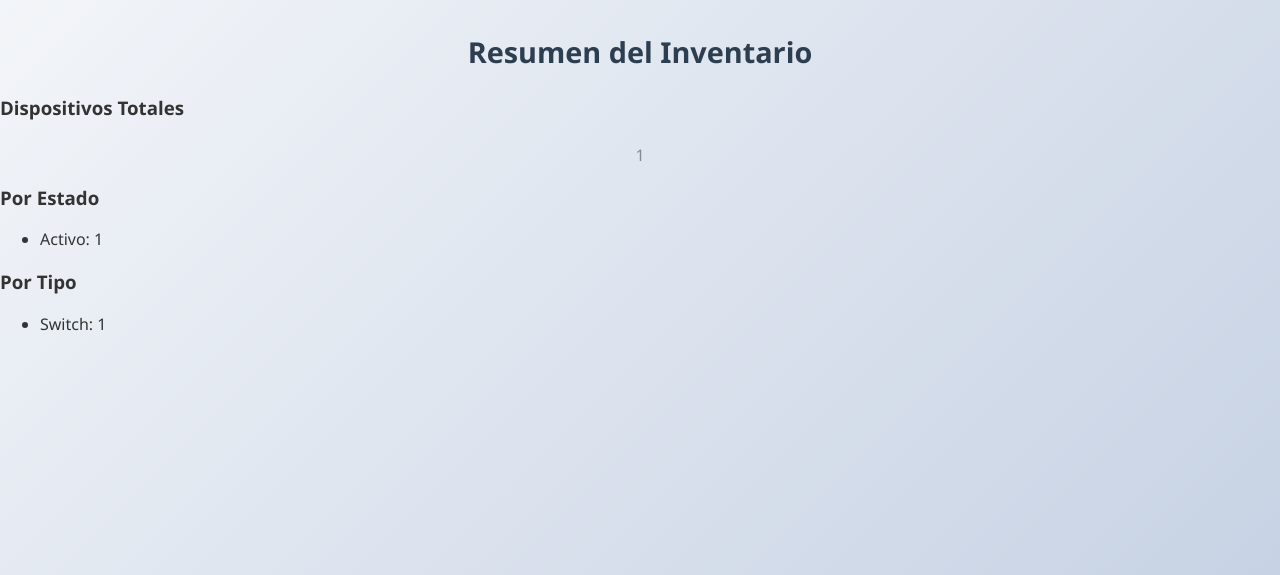
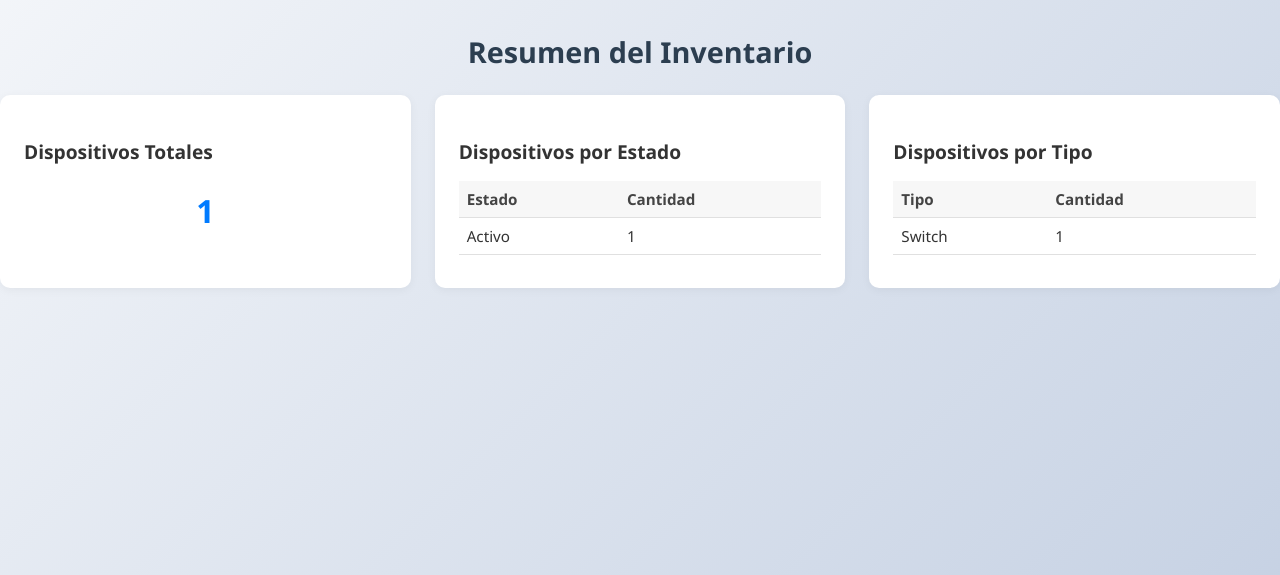
Before and after one commit to Pepentium/netinv_app, a Flask app: page / in a window 1280 px wide. Shown: the part 105-680 px from the top of the page. Run offline with Flask 3, Linux system fonts and the light colour scheme; a user stored in the database is signed in; tables that the repository leaves empty hold one stand-in row (values such as "Sample post").

Commit message:
fix:pending-changes-01

```diff
--- a/app/inventory/routes.py
+++ b/app/inventory/routes.py
@@ -3,9 +3,12 @@ from flask_login import login_required
 from app.models import Device, Rack, Location, Model
 from app.inventory.utils import is_ip_available, get_devices_summary
 from app import db
+from ipaddress import IPv4Network
+from app.inventory.forms import DeviceForm
 
 inventory_bp = Blueprint('inventory', __name__)
 
+# --- Rutas existentes ---
 @inventory_bp.route('/')
 @inventory_bp.route('/dashboard')
 @login_required
@@ -22,11 +25,96 @@ def devices():
 @inventory_bp.route('/ip-check', methods=['GET', 'POST'])
 @login_required
 def ip_check():
-    if request.method == 'POST':
-        ip_address = request.form.get('ip_address')
+    form = DeviceForm()
+    form.ip_address.choices = [(ip, ip) for ip in get_available_ips()]
+
+    if form.validate_on_submit():
+        ip_address = form.ip_address.data
         if is_ip_available(ip_address):
             flash(f'La IP {ip_address} está disponible', 'success')
         else:
-            flash(f'La IP {ip_address} ya está en uso', 'danger')
+            flash(f'La IP {ip_address} ya está en uso', 'error')
 
-    return render_template('inventory/ip_manager.html')
+    return render_template('inventory/ip_manager.html', form=form)
+
+# --- Nueva funcionalidad ---
+def get_available_ips():
+    """Obtiene todas las IPs disponibles en el rango 192.168.20.0/24"""
+    used_ips = {device.dev_ip_address for device in Device.query.all()}
+    network = IPv4Network('192.168.20.0/24')
+
+    return [
+        str(host) for host in network.hosts()
+        if str(host) not in used_ips
+        and str(host) != '192.168.20.1'  # Excluye la IP gateway
+    ]
+
+@inventory_bp.route('/add-device', methods=['GET', 'POST'])
+@login_required
+def add_device():
+    if request.method == 'POST':
+        try:
+            # Obtener datos del formulario
+            building = request.form.get('building')
+            rack = request.form.get('rack')
+            model_name = request.form.get('model')
+            ip_address = request.form.get('ip_address')
+            serial_number = request.form.get('serial_number')
+
+            # Validar IP disponible
+            if not is_ip_available(ip_address):
+                flash('La IP seleccionada ya está en uso', 'danger')
+                return redirect(url_for('inventory.add_device'))
+
+            # 1. Insertar ubicación
+            new_location = Location(
+                loc_building_name=building,
+                loc_detail='Detalle del edificio'
+            )
+            db.session.add(new_location)
+            db.session.flush()  # Para obtener el ID
+
+            # 2. Insertar rack
+            new_rack = Rack(
+                rck_name=rack,
+                loc_id=new_location.loc_id
+            )
+            db.session.add(new_rack)
+            db.session.flush()
+
+            # 3. Insertar o recuperar modelo
+            model = Model.query.filter_by(mdl_name=model_name).first()
+            if not model:
+                model = Model(
+                    mdl_name=model_name,
+                    mdl_manufacturer='Cisco',
+                    mdl_ports=24,
+                    mdl_description=f'Switch {model_name}'
+                )
+                db.session.add(model)
+                db.session.flush()
+
+            # 4. Insertar dispositivo
+            new_device = Device(
+                dev_ip_address=ip_address,
+                dev_serial_number=serial_number,
+                dev_type='switch',
+                mdl_id=model.mdl_id,
+                rck_id=new_rack.rck_id
+            )
+            db.session.add(new_device)
+
+            db.session.commit()
+            flash('Dispositivo agregado exitosamente!', 'success')
+            return redirect(url_for('inventory.devices'))
+
+        except Exception as e:
+            db.session.rollback()
+            flash(f'Error al agregar dispositivo: {str(e)}', 'error')
+
+    # Para GET: mostrar formulario con IPs disponibles
+    available_ips = get_available_ips()
+    return render_template(
+        'inventory/add_device.html',
+        available_ips=available_ips
+    )
--- a/app/static/css/styles.css
+++ b/app/static/css/styles.css
@@ -147,3 +147,47 @@ a:hover {
     margin: 1rem auto;
     padding: 1 1rem;
 }
+
+.stats-grid {
+    display: grid;
+    grid-template-columns: repeat(auto-fit, minmax(280px, 1fr));
+    gap: 1.5rem;
+    margin-top: 1rem;
+}
+
+.stat-card {
+    background-color: #ffffff;
+    padding: 1.5rem;
+    border-radius: 10px;
+    box-shadow: 0 2px 10px rgba(0, 0, 0, 0.05);
+}
+
+.stat-card h3 {
+    margin-bottom: 1rem;
+    font-size: 1.2rem;
+    color: #333;
+}
+
+.stat-value {
+    font-size: 2rem;
+    font-weight: bold;
+    color: #007bff;
+}
+
+.stat-table {
+    width: 100%;
+    border-collapse: collapse;
+    font-size: 0.95rem;
+}
+
+.stat-table th,
+.stat-table td {
+    padding: 0.5rem;
+    border-bottom: 1px solid #e0e0e0;
+    text-align: left;
+}
+
+.stat-table th {
+    background-color: #f7f7f7;
+    color: #444;
+}
--- a/app/templates/base.html
+++ b/app/templates/base.html
@@ -2,10 +2,10 @@
 <html lang="es">
 
 <head>
-    <meta charset="UTF-8" />
-    <meta name="viewport" content="width=device-width, initial-scale=1.0" />
+    <meta charset="UTF-8">
+    <meta name="viewport" content="width=device-width, initial-scale=1.0">
     <title>{% block title %}NetInv{% endblock %}</title>
-    <link rel="stylesheet" href="{{ url_for('static', filename='css/styles.css') }}" />
+    <link rel="stylesheet" href="{{ url_for('static', filename='css/styles.css') }}">
     {% block css %}{% endblock %}
 </head>
 
--- a/app/templates/inventory/dashboard.html
+++ b/app/templates/inventory/dashboard.html
@@ -3,30 +3,52 @@
 {% block title %}Dashboard - NetInv{% endblock %}
 
 {% block content %}
-<h2>Resumen del Inventario</h2>
+<h2 class="dashboard-title">Resumen del Inventario</h2>
 
-<div class="stats">
-    <div class="stat-card">
+<div class="stats-grid">
+    <div class="stat-card total">
         <h3>Dispositivos Totales</h3>
-        <p>{{ summary.total_devices }}</p>
+        <p class="stat-value">{{ summary.total_devices }}</p>
     </div>
 
     <div class="stat-card">
-        <h3>Por Estado</h3>
-        <ul>
-            {% for status, count in summary.by_status %}
-                <li>{{ status|capitalize }}: {{ count }}</li>
-            {% endfor %}
-        </ul>
+        <h3>Dispositivos por Estado</h3>
+        <table class="stat-table">
+            <thead>
+                <tr>
+                    <th>Estado</th>
+                    <th>Cantidad</th>
+                </tr>
+            </thead>
+            <tbody>
+                {% for status, count in summary.by_status %}
+                    <tr>
+                        <td>{{ status|capitalize }}</td>
+                        <td>{{ count }}</td>
+                    </tr>
+                {% endfor %}
+            </tbody>
+        </table>
     </div>
 
     <div class="stat-card">
-        <h3>Por Tipo</h3>
-        <ul>
-            {% for type, count in summary.by_type %}
-                <li>{{ type|capitalize }}: {{ count }}</li>
-            {% endfor %}
-        </ul>
+        <h3>Dispositivos por Tipo</h3>
+        <table class="stat-table">
+            <thead>
+                <tr>
+                    <th>Tipo</th>
+                    <th>Cantidad</th>
+                </tr>
+            </thead>
+            <tbody>
+                {% for type, count in summary.by_type %}
+                    <tr>
+                        <td>{{ type|capitalize }}</td>
+                        <td>{{ count }}</td>
+                    </tr>
+                {% endfor %}
+            </tbody>
+        </table>
     </div>
 </div>
 {% endblock %}
```
Also changed, not shown: app/inventory/forms.py (added, +9 -0 lines), app/inventory/ip_utils.py (added, +12 -0 lines), app/templates/inventory/ip_manager.html (added, +33 -0 lines), app/templates/inventory/ip.manager.html (deleted).
